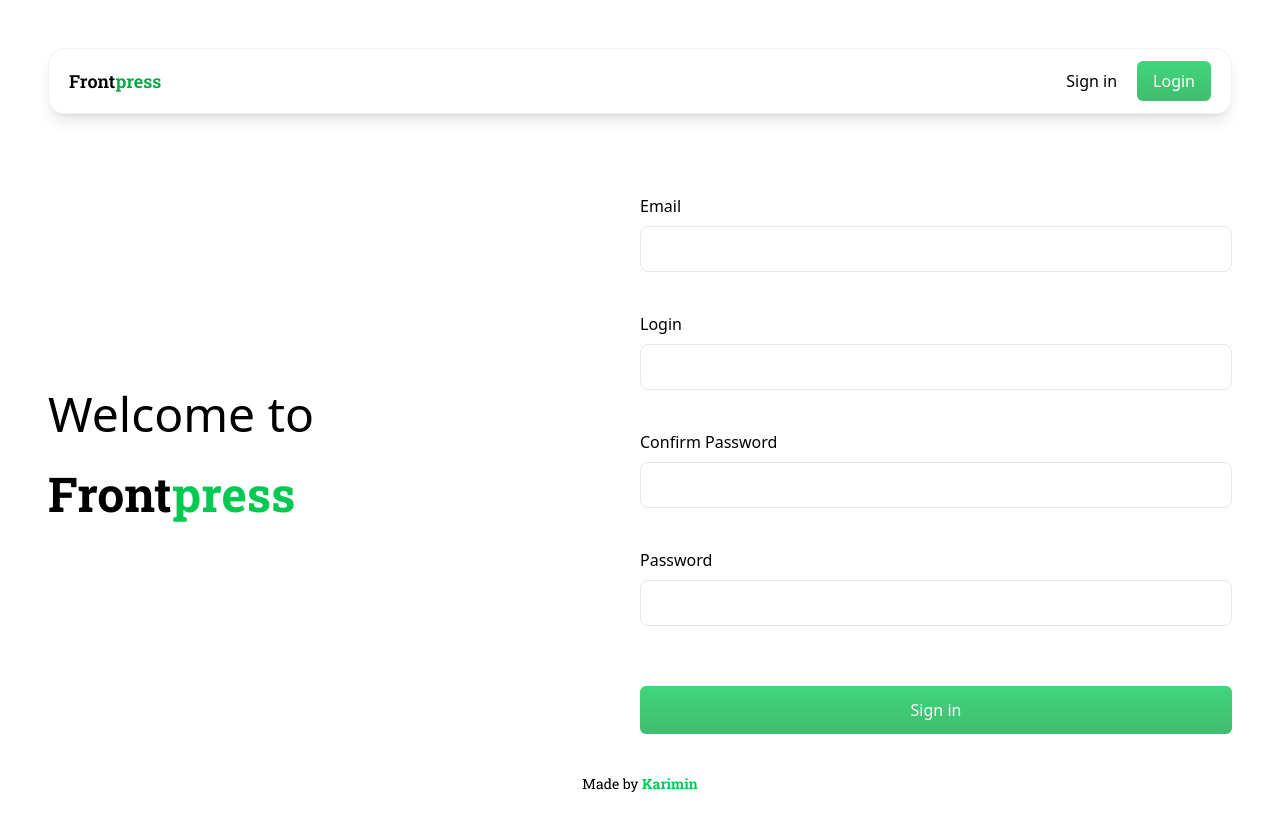
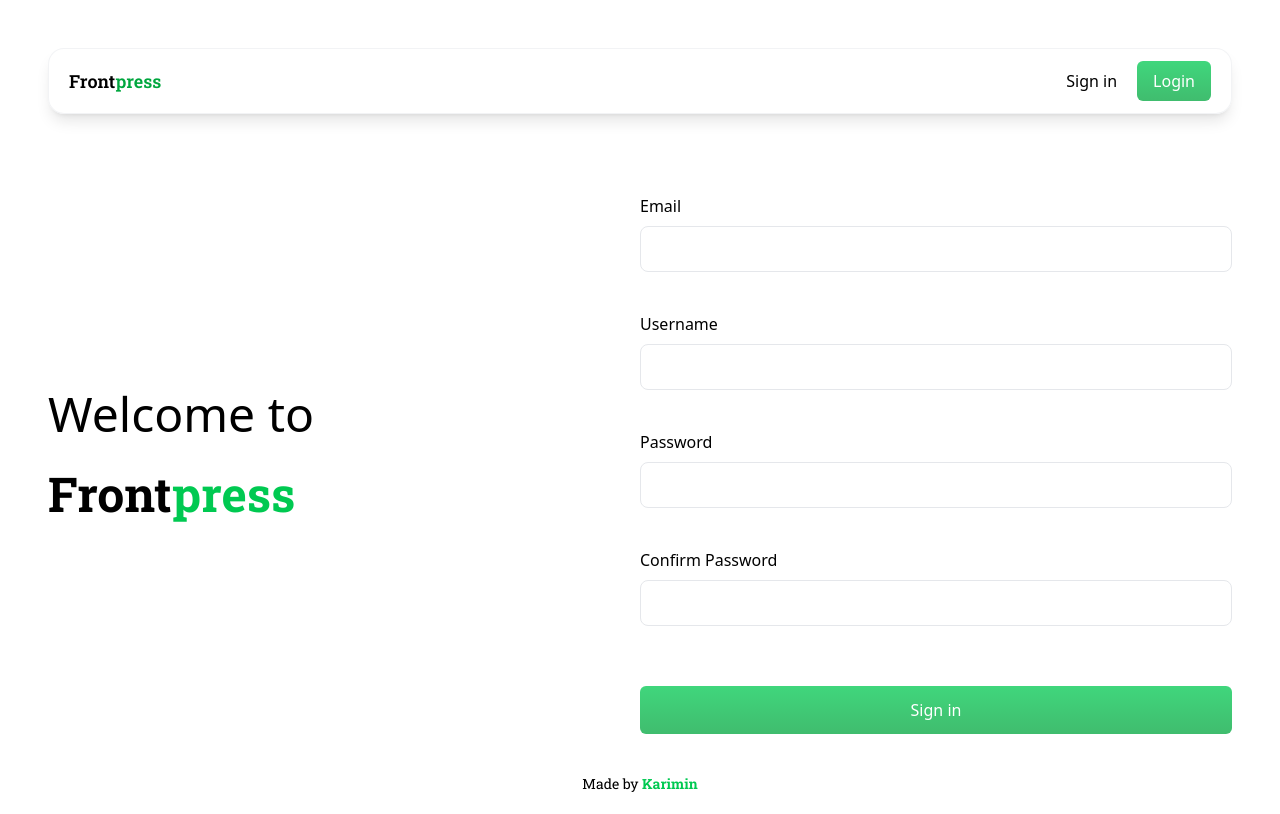
Before and after one commit to KariminK/frontpress, a React (Vite) app: page /register in a window 1280 px wide. Built offline with nearby package versions, Linux system fonts and the light colour scheme.

Commit message:
completed login action

```diff
--- a/src/components/modules/Footer.tsx
+++ b/src/components/modules/Footer.tsx
@@ -3,7 +3,9 @@ const Footer = () => {
     <footer className="m-5 text-center font-roboto-slab">
       <p className="text-sm">
         Made by{" "}
-        <a href="karimink.github.io" className="font-bold text-green-500">
+        <a
+          href="https://karimink.github.io/"
+          className="font-bold text-green-500">
           Karimin
         </a>
       </p>
--- a/src/components/ui/form/input.tsx
+++ b/src/components/ui/form/input.tsx
@@ -2,9 +2,10 @@ interface InputProps {
   label: string;
   name: string;
   id: string;
+  type: string;
 }
 
-const Input = ({ label, id, name }: InputProps) => {
+const Input = ({ label, id, name, type }: InputProps) => {
   return (
     <div className="my-10">
       <label className="capitalize" htmlFor={id}>
@@ -12,7 +13,7 @@ const Input = ({ label, id, name }: InputProps) => {
       </label>
       <br />
       <input
-        type="text"
+        type={type}
         name={name}
         id={id}
         className="w-full p-2 mt-2 text-lg border border-gray-200 rounded-lg focus:outline-0 focus:shadow-lg"
--- a/src/features/auth/LoginForm.tsx
+++ b/src/features/auth/LoginForm.tsx
@@ -1,25 +1,23 @@
-import { useState } from "react";
+import { useActionState } from "react";
 import { Input } from "../../components/ui";
 import { FormErrorList } from "../../components/ui";
+import login from "./actions/loginAction";
 
 const LoginForm = () => {
-  const [formErrors, setFormErrors] = useState<string[]>([]);
-
-  const login = (formData: FormData) => {
-    const login = formData.get("login");
-    const password = formData.get("password");
-
-    if (login === "" || password === "") {
-      const newFormErrors = [...formErrors];
-      newFormErrors.push("Login or password cannot be empty");
-      setFormErrors(newFormErrors);
-    }
-  };
+  const [formErrors, loginAction] = useActionState<string[], FormData>(
+    login,
+    []
+  );
 
   return (
-    <form action={login}>
-      <Input label="Login" id="login_input" name="login" />
-      <Input label="password" id="password_input" name="password" />
+    <form action={loginAction}>
+      <Input label="Email" id="email_input" name="email" type="email" />
+      <Input
+        label="password"
+        id="password_input"
+        name="password"
+        type="password"
+      />
       <input
         type="submit"
         value="Log in"
--- a/src/features/auth/RegisterForm.tsx
+++ b/src/features/auth/RegisterForm.tsx
@@ -3,14 +3,20 @@ import { Input } from "../../components/ui";
 const RegisterForm = () => {
   return (
     <form action="">
-      <Input label="email" id="email_input" name="login" />
-      <Input label="login" id="login_input" name="login" />
+      <Input label="email" id="email_input" name="email" type="email" />
+      <Input label="username" id="login_input" name="username" type="text" />
+      <Input
+        label="password"
+        id="password_input"
+        name="password"
+        type="password"
+      />
       <Input
         label="confirm password"
         id="confirm_password_input"
         name="confirmPassword"
+        type="password"
       />
-      <Input label="password" id="password_input" name="password" />
       <input
         type="submit"
         value="Sign in"
--- /dev/null
+++ b/src/features/auth/actions/loginAction.ts
@@ -0,0 +1,37 @@
+const login = async (
+  _prevState: string[],
+  formData: FormData
+): Promise<string[]> => {
+  const email = formData.get("email") as string;
+  const password = formData.get("password") as string;
+
+  const newFormErrors: string[] = [];
+
+  if (email === "" || password === "") {
+    newFormErrors.push("Login or password cannot be empty");
+    return newFormErrors;
+  }
+
+  const requestOptions: RequestInit = {
+    method: "post",
+    headers: {
+      "Content-Type": "application/json",
+    },
+    body: JSON.stringify({
+      email: "xkarimink@gmail.com",
+      password: "Xyz!1425232",
+    }),
+  };
+
+  const response = await fetch(
+    "http://localhost:3000/user/log-in",
+    requestOptions
+  );
+
+  const data = await response.json();
+
+  console.log(data);
+  return newFormErrors;
+};
+
+export default login;
--- a/src/features/posts/components/Post.tsx
+++ b/src/features/posts/components/Post.tsx
@@ -1,4 +1,4 @@
-import PostData from "../../../types/Post";
+import { PostData } from "../../../types/post";
 
 const Post = ({
   image_url,
--- a/src/features/posts/components/PostList.tsx
+++ b/src/features/posts/components/PostList.tsx
@@ -1,4 +1,4 @@
-import PostData from "../../../types/Post";
+import { PostData } from "../../../types/post";
 import Post from "./Post";
 
 const PostList = ({ posts }: { posts: PostData[] }) => {
--- a/src/types/Post.tsx
+++ b/src/types/post.tsx
@@ -1,4 +1,4 @@
-interface PostData {
+export interface PostData {
   image_url?: string;
   author_image_url: string;
   author_name: string;
@@ -6,5 +6,3 @@ interface PostData {
   title: string;
   content: string;
 }
-
-export default PostData;
```
Also changed, not shown: src/types/user.tsx (added, +18 -0 lines), src/features/auth/formErorrs.tsx (deleted).
